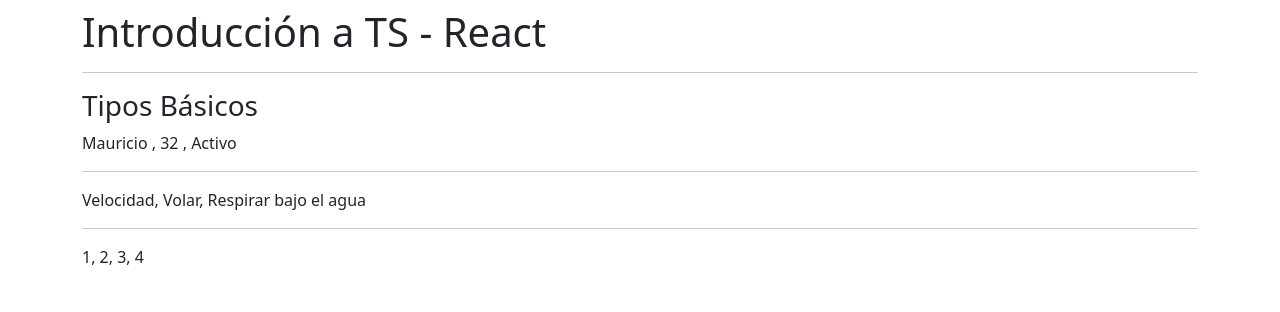
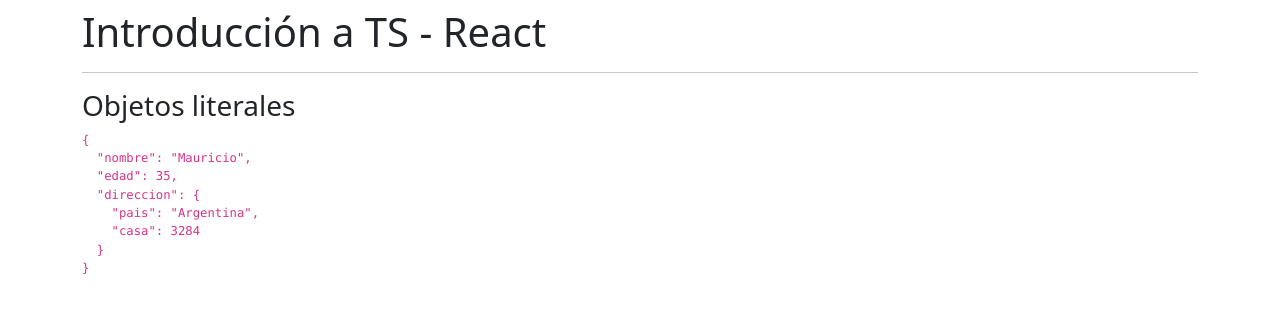
Before and after one commit to Majomon/01-Reforzando-Typescript, a React (Create React App) app: page / in a window 1280 px wide. Shown: the top 312 px of the page. Built offline with nearby package versions, Linux system fonts and the light colour scheme.

Commit message:
Objetos literales

```diff
--- a/src/App.tsx
+++ b/src/App.tsx
@@ -1,11 +1,13 @@
-import { TiposBasicos } from "./typescript/TiposBasicos";
+/* import { TiposBasicos } from "./typescript/TiposBasicos"; */
+import { ObjetosLiterales } from "./typescript/ObjetosLiterales";
 
 const App = () => {
   return (
     <div className="mt-2">
       <h1>Introducción a TS - React</h1>
       <hr />
-      <TiposBasicos />
+      {/*       <TiposBasicos /> */}
+      <ObjetosLiterales />
     </div>
   );
 };
--- /dev/null
+++ b/src/typescript/ObjetosLiterales.tsx
@@ -0,0 +1,20 @@
+export const ObjetosLiterales = () => {
+  const persona = {
+    nombre: "Mauricio",
+    edad: 35,
+    direccion: {
+      pais: "Argentina",
+      casa: 3284,
+    },
+  };
+  return (
+    <>
+      <h3>Objetos literales</h3>
+      {/* Transforma un objeto a su representacion JSON como si fuera un STRING */}
+      {/*  {JSON.stringify(persona)} */}
+      <code>
+        <pre>{JSON.stringify(persona, null, 2)}</pre>
+      </code>
+    </>
+  );
+};
--- a/src/typescript/TiposBasicos.tsx
+++ b/src/typescript/TiposBasicos.tsx
@@ -8,6 +8,9 @@
 
   // Para un arreglo de Números
   const listaNum: number[] = [1, 2, 3, 4];
+
+  //errores
+  /*   poderes.push(1) */
 
   return (
     <>
```
